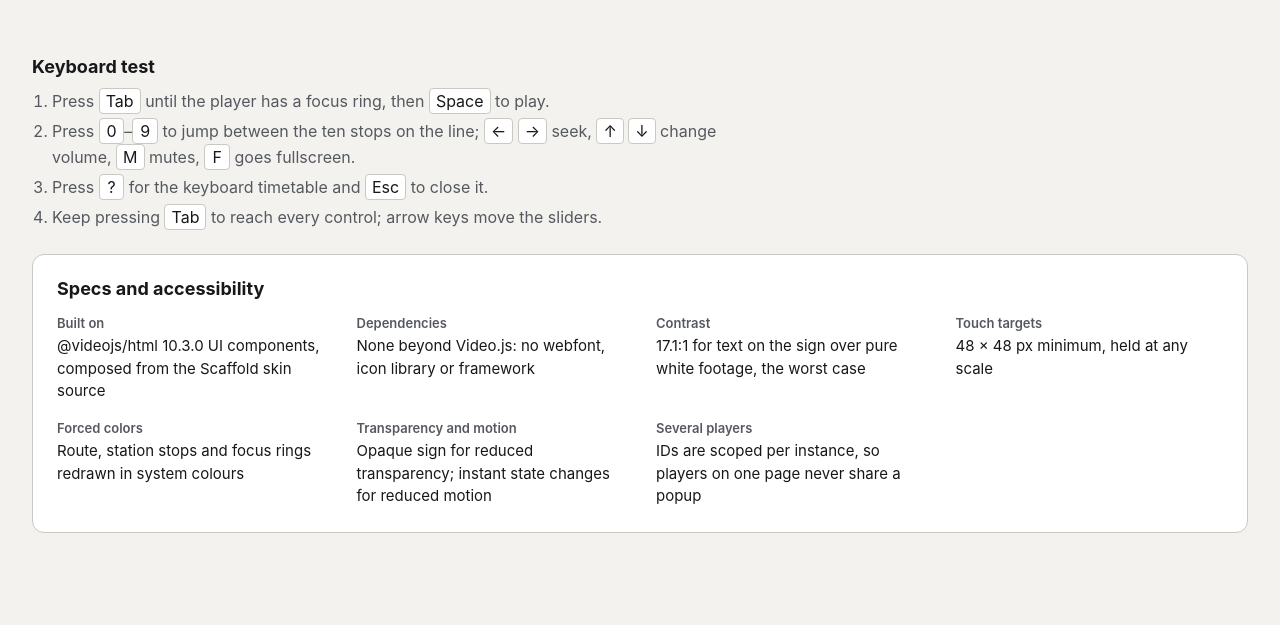
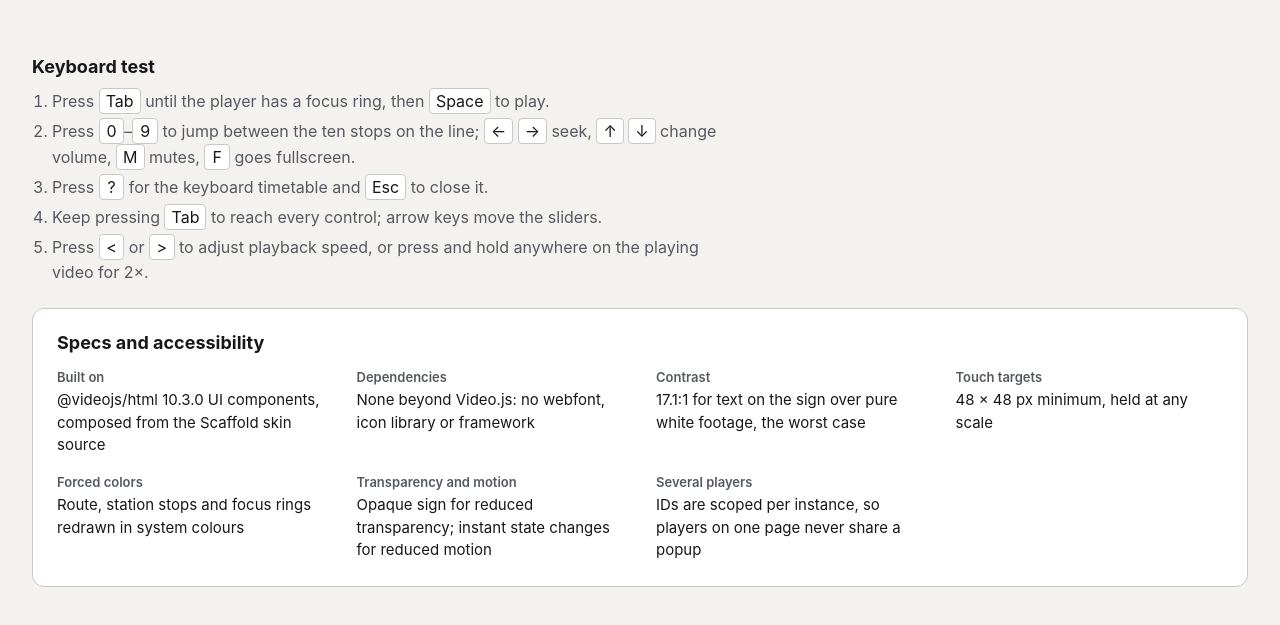
Before and after one commit to cXdrepo/line10-videojs-skin, a plain HTML site: page index.html in a window 1280 px wide. Shown: the part 941-1566 px from the top of the page. Before the commit the page ends 1538 px from the top, so only its background shows below. Drawn offline with Linux system fonts and the light colour scheme.

Commit message:
Add speed shortcuts to the keyboard test list
Step 5 names the < and > keys and press-and-hold for 2x.

```diff
--- a/index.html
+++ b/index.html
@@ -149,6 +149,7 @@
           <li>Press <kbd>0</kbd>–<kbd>9</kbd> to jump between the ten stops on the line; <kbd>←</kbd> <kbd>→</kbd> seek, <kbd>↑</kbd> <kbd>↓</kbd> change volume, <kbd>M</kbd> mutes, <kbd>F</kbd> goes fullscreen.</li>
           <li>Press <kbd>?</kbd> for the keyboard timetable and <kbd>Esc</kbd> to close it.</li>
           <li>Keep pressing <kbd>Tab</kbd> to reach every control; arrow keys move the sliders.</li>
+          <li>Press <kbd>&lt;</kbd> or <kbd>&gt;</kbd> to adjust playback speed, or press and hold anywhere on the playing video for 2×.</li>
         </ol>
       </section>
 
```
